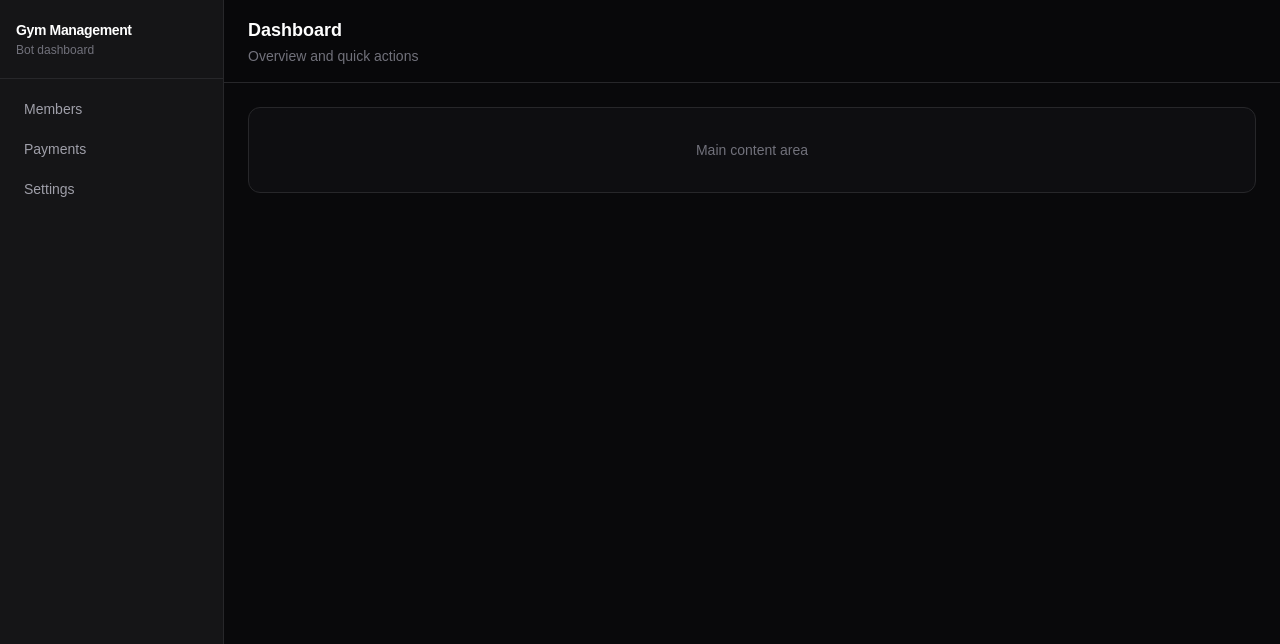
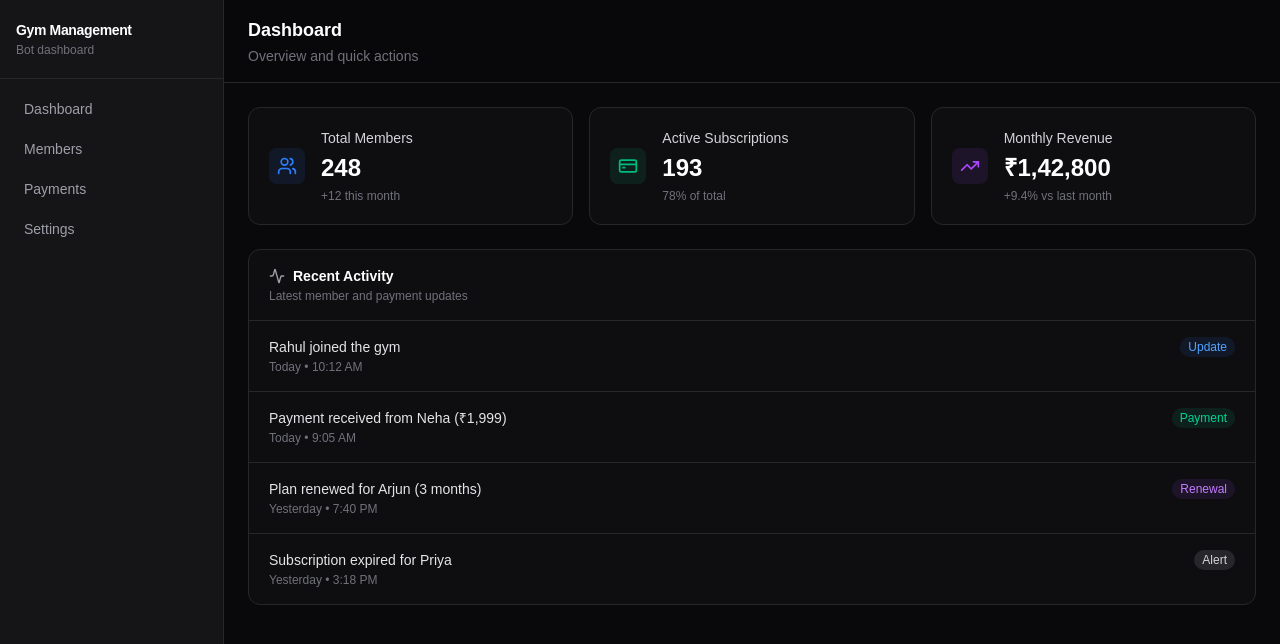
Before and after one commit to KshitijMondal/gym-bot, a Next.js app: page / in a window 1280 px wide. Shown: the top 644 px of the page. Built offline with nearby package versions, Linux system fonts and the light colour scheme.

Commit message:
Upgraded Dashboard UI with lucide-react icons and premium layout

```diff
--- a/app/page.tsx
+++ b/app/page.tsx
@@ -1,4 +1,5 @@
 import { Sidebar } from "@/components/Sidebar";
+import { Activity, CreditCard, TrendingUp, Users } from "lucide-react";
 
 export default function Home() {
   return (
@@ -13,10 +14,136 @@ export default function Home() {
             Overview and quick actions
           </p>
         </header>
+
         <div className="p-6">
-          <div className="rounded-xl border border-zinc-800 bg-zinc-900/40 p-8 text-center text-sm text-zinc-500">
-            Main content area
+          {/* Metrics */}
+          <div className="grid grid-cols-1 gap-4 md:grid-cols-3">
+            <div className="rounded-xl border border-zinc-800 bg-zinc-900/40 p-5">
+              <div className="flex items-center gap-4">
+                <div className="rounded-lg bg-blue-500/10 p-2 text-blue-500">
+                  <Users className="h-5 w-5" aria-hidden="true" />
+                </div>
+                <div className="min-w-0">
+                  <p className="text-sm font-medium text-zinc-300">
+                    Total Members
+                  </p>
+                  <p className="mt-1 text-2xl font-semibold text-white">248</p>
+                  <p className="mt-1 text-xs text-zinc-500">+12 this month</p>
+                </div>
+              </div>
+            </div>
+
+            <div className="rounded-xl border border-zinc-800 bg-zinc-900/40 p-5">
+              <div className="flex items-center gap-4">
+                <div className="rounded-lg bg-emerald-500/10 p-2 text-emerald-500">
+                  <CreditCard className="h-5 w-5" aria-hidden="true" />
+                </div>
+                <div className="min-w-0">
+                  <p className="text-sm font-medium text-zinc-300">
+                    Active Subscriptions
+                  </p>
+                  <p className="mt-1 text-2xl font-semibold text-white">193</p>
+                  <p className="mt-1 text-xs text-zinc-500">78% of total</p>
+                </div>
+              </div>
+            </div>
+
+            <div className="rounded-xl border border-zinc-800 bg-zinc-900/40 p-5">
+              <div className="flex items-center gap-4">
+                <div className="rounded-lg bg-purple-500/10 p-2 text-purple-500">
+                  <TrendingUp className="h-5 w-5" aria-hidden="true" />
+                </div>
+                <div className="min-w-0">
+                  <p className="text-sm font-medium text-zinc-300">
+                    Monthly Revenue
+                  </p>
+                  <p className="mt-1 text-2xl font-semibold text-white">
+                    ₹1,42,800
+                  </p>
+                  <p className="mt-1 text-xs text-zinc-500">
+                    +9.4% vs last month
+                  </p>
+                </div>
+              </div>
+            </div>
           </div>
+
+          {/* Recent activity */}
+          <section className="mt-6 rounded-xl border border-zinc-800 bg-zinc-900/40">
+            <div className="border-b border-zinc-800 px-5 py-4">
+              <div className="flex items-center gap-2">
+                <Activity className="h-4 w-4 text-zinc-400" aria-hidden="true" />
+                <h2 className="text-sm font-semibold text-white">
+                  Recent Activity
+                </h2>
+              </div>
+              <p className="mt-0.5 text-xs text-zinc-500">
+                Latest member and payment updates
+              </p>
+            </div>
+            <ul className="divide-y divide-zinc-800">
+              <li className="px-5 py-4">
+                <div className="flex items-start justify-between gap-4">
+                  <div className="min-w-0">
+                    <p className="text-sm text-zinc-200">
+                      Rahul joined the gym
+                    </p>
+                    <p className="mt-0.5 text-xs text-zinc-500">
+                      Today • 10:12 AM
+                    </p>
+                  </div>
+                  <span className="shrink-0 rounded-full bg-blue-500/10 px-2 py-0.5 text-xs font-medium text-blue-400">
+                    Update
+                  </span>
+                </div>
+              </li>
+              <li className="px-5 py-4">
+                <div className="flex items-start justify-between gap-4">
+                  <div className="min-w-0">
+                    <p className="text-sm text-zinc-200">
+                      Payment received from Neha (₹1,999)
+                    </p>
+                    <p className="mt-0.5 text-xs text-zinc-500">
+                      Today • 9:05 AM
+                    </p>
+                  </div>
+                  <span className="shrink-0 rounded-full bg-emerald-500/10 px-2 py-0.5 text-xs font-medium text-emerald-400">
+                    Payment
+                  </span>
+                </div>
+              </li>
+              <li className="px-5 py-4">
+                <div className="flex items-start justify-between gap-4">
+                  <div className="min-w-0">
+                    <p className="text-sm text-zinc-200">
+                      Plan renewed for Arjun (3 months)
+                    </p>
+                    <p className="mt-0.5 text-xs text-zinc-500">
+                      Yesterday • 7:40 PM
+                    </p>
+                  </div>
+                  <span className="shrink-0 rounded-full bg-purple-500/10 px-2 py-0.5 text-xs font-medium text-purple-400">
+                    Renewal
+                  </span>
+                </div>
+              </li>
+              <li className="px-5 py-4">
+                <div className="flex items-start justify-between gap-4">
+                  <div className="min-w-0">
+                    <p className="text-sm text-zinc-200">
+                      Subscription expired for Priya
+                    </p>
+                    <p className="mt-0.5 text-xs text-zinc-500">
+                      Yesterday • 3:18 PM
+                    </p>
+                  </div>
+                  <span className="shrink-0 rounded-full bg-zinc-700/50 px-2 py-0.5 text-xs font-medium text-zinc-300">
+                    Alert
+                  </span>
+                </div>
+              </li>
+            </ul>
+          </section>
         </div>
       </main>
     </div>
--- a/components/Sidebar.tsx
+++ b/components/Sidebar.tsx
@@ -13,6 +13,12 @@ export function Sidebar() {
 
       {/* Nav */}
       <nav className="flex flex-1 flex-col gap-1 p-3">
+      <Link
+  href="/"
+  className="rounded-md px-3 py-2 text-sm text-zinc-400 hover:bg-zinc-800 hover:text-white transition-colors"
+>
+  Dashboard
+</Link>
         <Link
           href="/members"
           className="rounded-md px-3 py-2 text-sm text-zinc-400 hover:bg-zinc-800/60 hover:text-zinc-100"
--- a/package.json
+++ b/package.json
@@ -9,6 +9,7 @@
     "lint": "eslint"
   },
   "dependencies": {
+    "lucide-react": "^1.7.0",
     "next": "16.2.2",
     "react": "19.2.4",
     "react-dom": "19.2.4"
```
Also changed, not shown: 1 other file (tests, documents, lock files or other folders).
